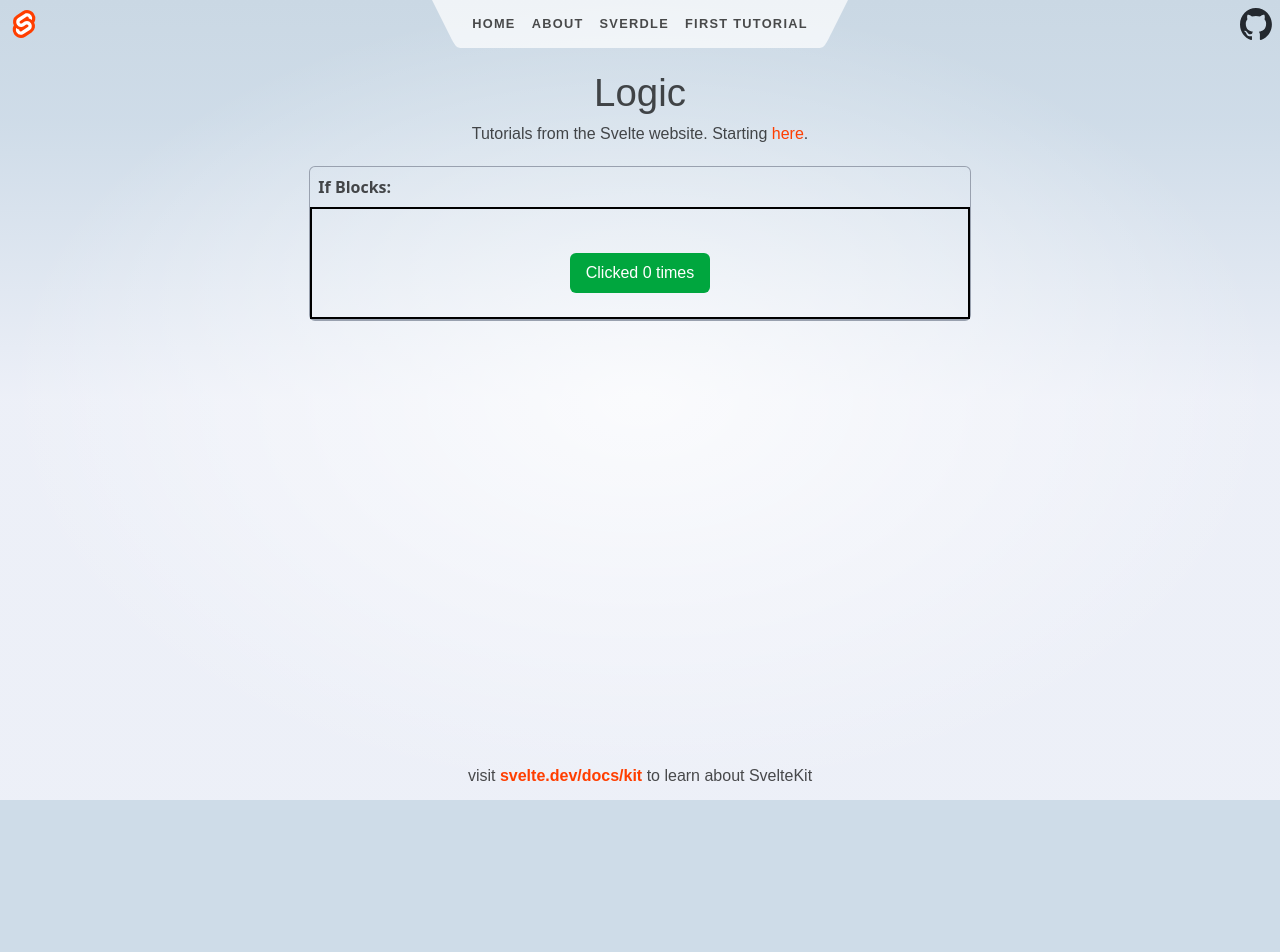
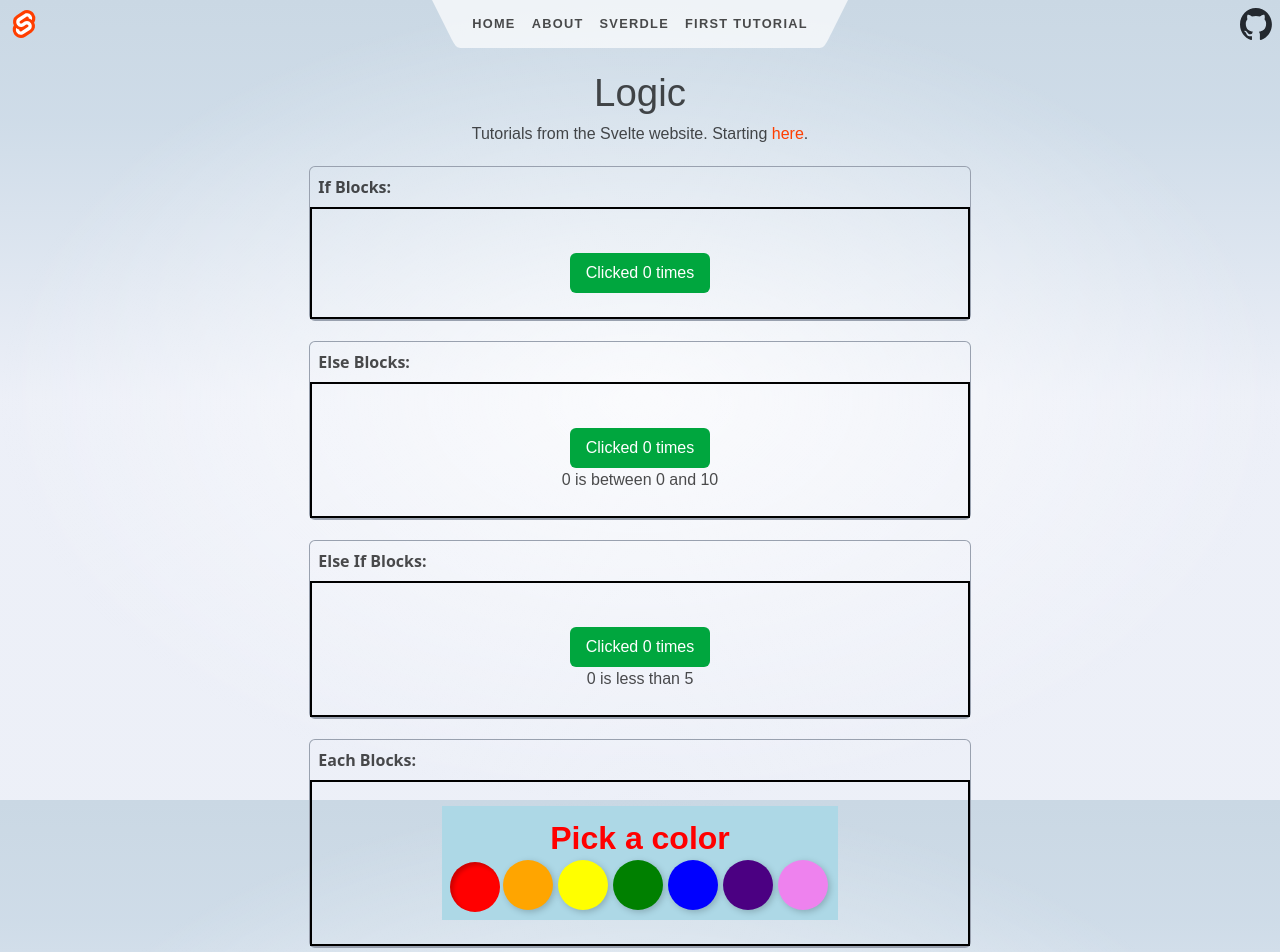
Before and after one commit to wforbes/svelte-learns, a SvelteKit app: page /first-tutorial/4-logic in a window 1280 px wide. Shown: the top 952 px of the page. Before the commit the page ends 800 px from the top, so only its background shows below. Built offline with nearby package versions, Linux system fonts and the light colour scheme.

Commit message:
tutorial: add next 4 'logic' examples
- add components from the 3 'if/else' related examples, and the 'each' example

```diff
--- a/src/routes/first-tutorial/4-logic/+page.svelte
+++ b/src/routes/first-tutorial/4-logic/+page.svelte
@@ -1,6 +1,9 @@
 <script lang="ts">
 	import CardyBoxThing from '../components/CardyBoxThing.svelte';
 	import IfBlocks from './13-IfBlocks.svelte';
+	import ElseBlocks from './14-ElseBlocks.svelte';
+	import ElseIfBlocks from './15-ElseIfBlocks.svelte';
+	import EachBlocks from './16-EachBlocks.svelte';
 </script>
 
 <h1>Logic</h1>
@@ -16,3 +19,30 @@
 		<IfBlocks />
 	</div>
 </CardyBoxThing>
+
+<CardyBoxThing>
+	<p class="ex">
+		<span class="ex-title">Else Blocks:</span>
+	</p>
+	<div class="ex-container">
+		<ElseBlocks />
+	</div>
+</CardyBoxThing>
+
+<CardyBoxThing>
+	<p class="ex">
+		<span class="ex-title">Else If Blocks:</span>
+	</p>
+	<div class="ex-container">
+		<ElseIfBlocks />
+	</div>
+</CardyBoxThing>
+
+<CardyBoxThing>
+	<p class="ex">
+		<span class="ex-title">Each Blocks:</span>
+	</p>
+	<div class="ex-container">
+		<EachBlocks />
+	</div>
+</CardyBoxThing>
--- /dev/null
+++ b/src/routes/first-tutorial/4-logic/14-ElseBlocks.svelte
@@ -0,0 +1,18 @@
+<script>
+	let count = $state(0);
+
+	function increment() {
+		count += 1;
+	}
+</script>
+
+<button onclick={increment} class="green-clicker">
+	Clicked {count}
+	{count === 1 ? 'time' : 'times'}
+</button>
+
+{#if count > 10}
+	<p>{count} is greater than 10</p>
+{:else}
+	<p>{count} is between 0 and 10</p>
+{/if}
--- /dev/null
+++ b/src/routes/first-tutorial/4-logic/15-ElseIfBlocks.svelte
@@ -0,0 +1,20 @@
+<script>
+	let count = $state(0);
+
+	function increment() {
+		count += 1;
+	}
+</script>
+
+<button onclick={increment} class="green-clicker">
+	Clicked {count}
+	{count === 1 ? 'time' : 'times'}
+</button>
+
+{#if count > 10}
+	<p>{count} is greater than 10</p>
+{:else if count < 5}
+	<p>{count} is less than 5</p>
+{:else}
+	<p>{count} is between 5 and 10</p>
+{/if}
--- /dev/null
+++ b/src/routes/first-tutorial/4-logic/16-EachBlocks.svelte
@@ -0,0 +1,60 @@
+<script>
+	const colors = ['red', 'orange', 'yellow', 'green', 'blue', 'indigo', 'violet'];
+	let selected = $state(colors[0]);
+</script>
+
+<div class="main-container">
+	<h1 class="color-display" style="color: {selected}">Pick a color</h1>
+
+	<div class="color-buttons">
+		{#each colors as color}
+			<button
+				style="background: {color}"
+				class="color-button"
+				aria-label="{color}"
+				aria-current={selected === color}
+				onclick={() => selected = color}
+			></button>
+		{/each}
+	</div>
+</div>
+
+<style>
+	h1.color-display {
+		font-size: 2rem;
+		font-weight: 700;
+		transition: color 0.2s;
+	}
+
+	div.main-container {
+		background-color: lightblue;
+		padding: 0.5em;
+	}
+
+	div.color-buttons {
+		display: grid;
+		grid-template-columns: repeat(7, 1fr);
+		grid-gap: 5px;
+		max-width: 400px;
+		min-height: 50px;
+
+	}
+
+	button.color-button {
+		aspect-ratio: 1;
+		border-radius: 50%;
+		background: var(--color, #fff);
+		transform: translate(-2px,-2px);
+		filter: drop-shadow(2px 2px 3px rgba(0,0,0,0.2));
+		transition: all 0.1s;
+		color: black;
+		font-weight: 700;
+		font-size: 2rem;
+	}
+
+	button.color-button[aria-current="true"] {
+		transform: none;
+		filter: none;
+		box-shadow: inset 3px 3px 4px rgba(0,0,0,0.2);
+	}
+</style>
```
